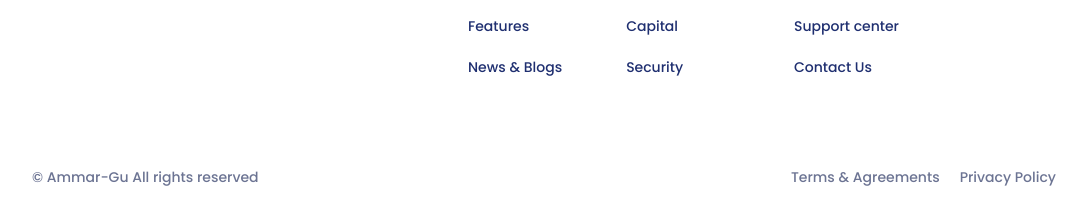
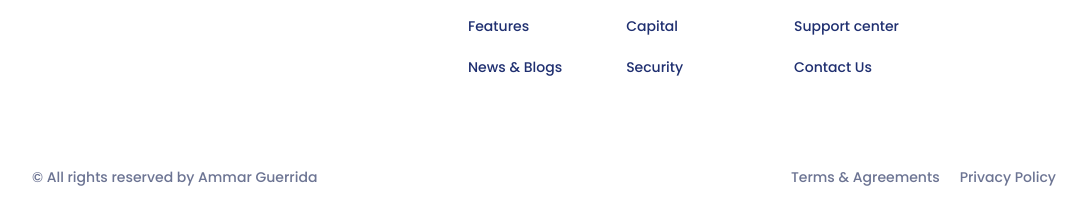
Before and after one commit to Ammar-Guerrida/Real-Stare-website, a plain HTML site: page index.html in a window 1280 px wide. Shown: the part 4110-4334 px from the top of the page, without its empty margins (96-1183 px from the left). Drawn offline with nearby package versions, Linux system fonts and the light colour scheme.

Commit message:
Update index.html

```diff
--- a/index.html
+++ b/index.html
@@ -510,7 +510,7 @@
 		</div>
 		<div class="footer-info container">
 			<span class="footer-copy">
-				&#169; Ammar-Gu All rights reserved
+				&#169; All rights reserved by Ammar Guerrida
 			</span>
 			<div class="footer-privacy">
 				<a href="#">Terms & Agreements</a>
```
